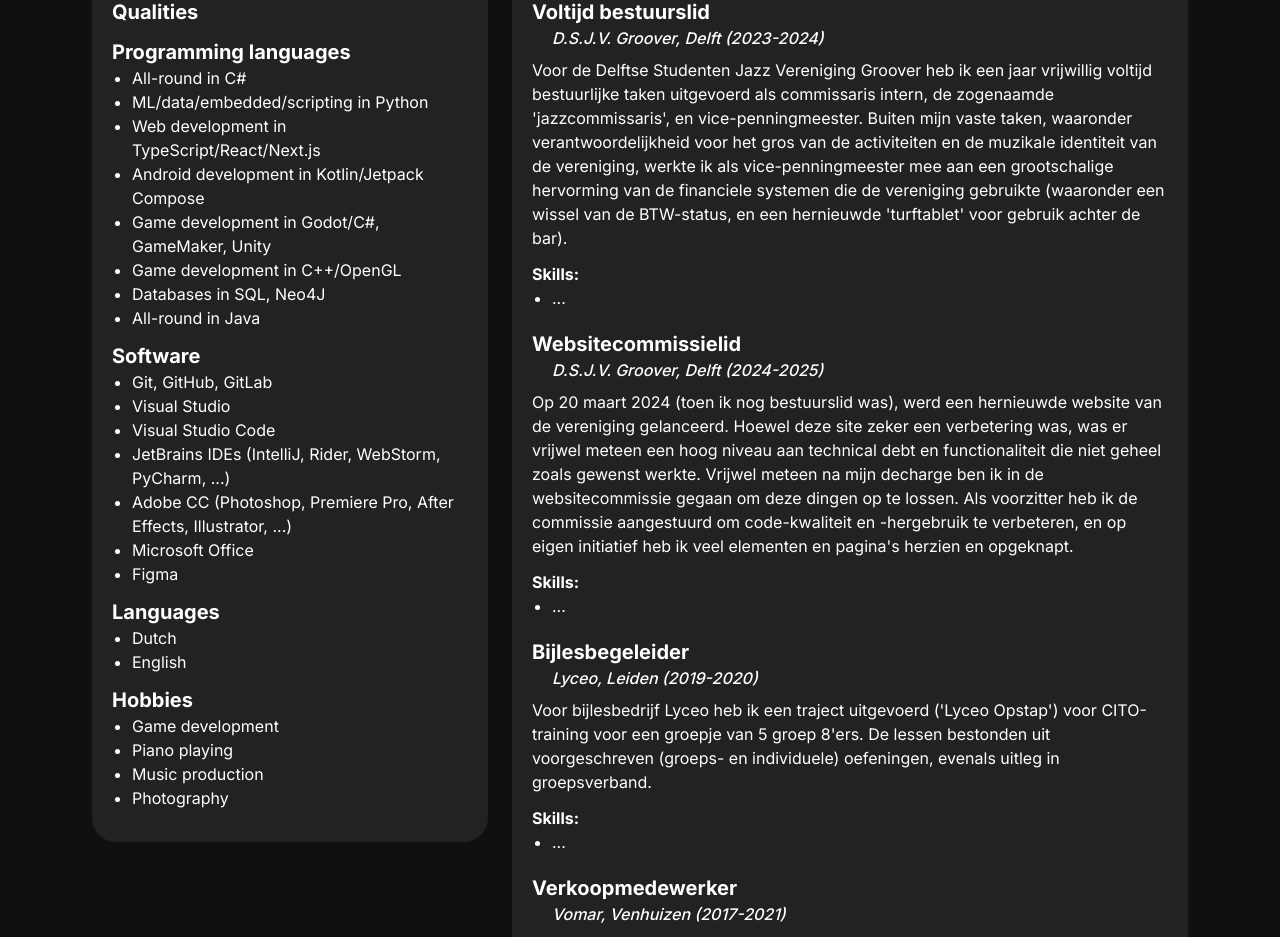
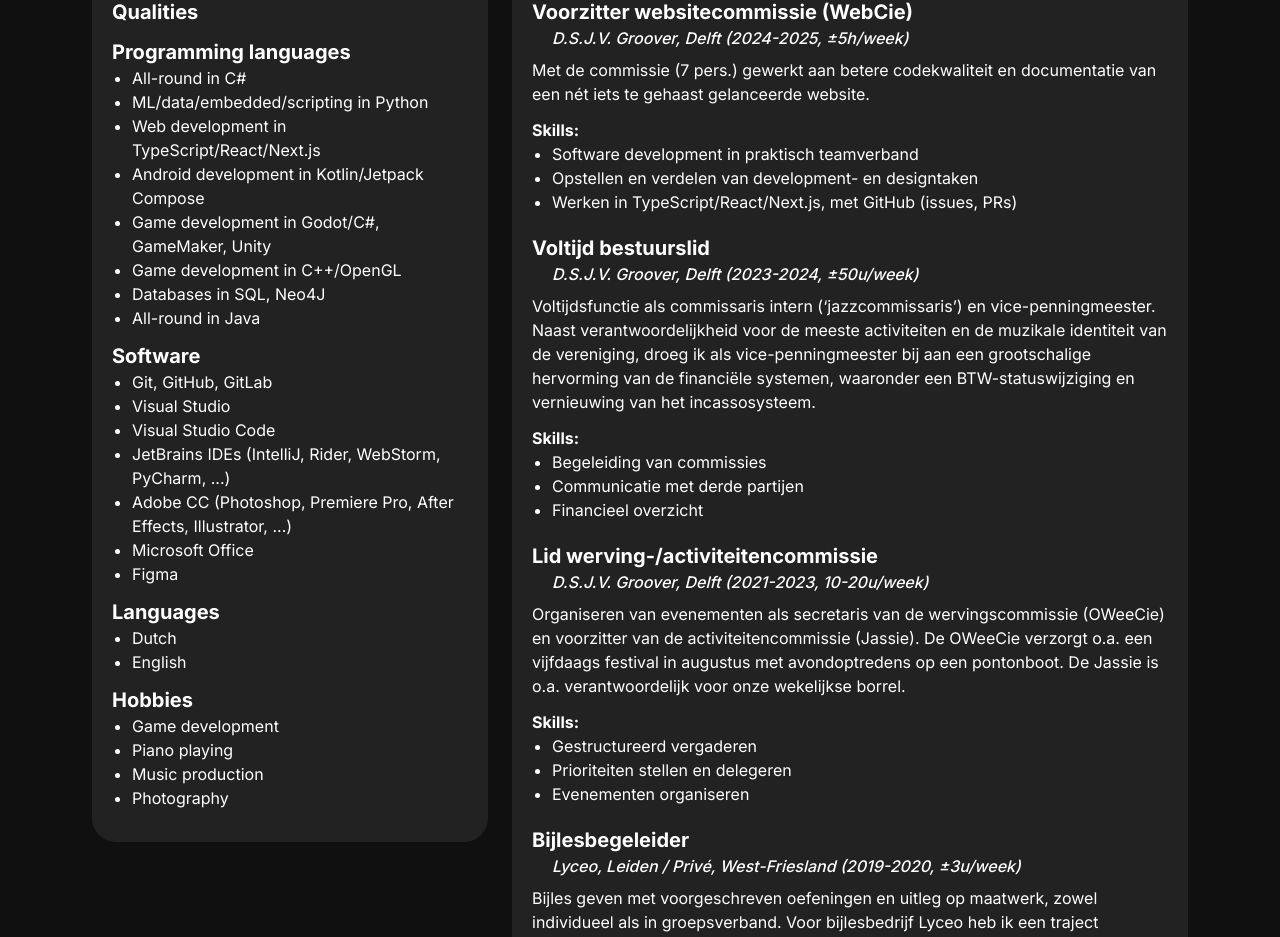
Before and after one commit to sjerpsthomas/website, a Next.js app: page /en/cv in a window 1280 px wide. Shown: the part 474-1411 px from the top of the page. Built offline with nearby package versions, Linux system fonts and the light colour scheme.

Commit message:
Add experiences

```diff
--- a/src/app/[locale]/cv/ExperienceBlock.tsx
+++ b/src/app/[locale]/cv/ExperienceBlock.tsx
@@ -7,52 +7,70 @@ const D = {
     title: "Ervaring",
     experiences: [
       {
+        title: "Voorzitter websitecommissie (WebCie)",
+        company: "D.S.J.V. Groover, Delft",
+        description: "Met de commissie (7 pers.) gewerkt aan betere codekwaliteit en documentatie van een " +
+          "nét iets te gehaast gelanceerde website.",
+        skills: [
+          "Software development in praktisch teamverband",
+          "Opstellen en verdelen van development- en designtaken",
+          "Werken in TypeScript/React/Next.js, met GitHub (issues, PRs)",
+        ],
+        timespan: "2024-2025, ±5h/week",
+      },
+      {
         title: "Voltijd bestuurslid",
         company: "D.S.J.V. Groover, Delft",
-        description: "Voor de Delftse Studenten Jazz Vereniging Groover heb ik een jaar vrijwillig voltijd " +
-          "bestuurlijke taken uitgevoerd als commissaris intern, de zogenaamde 'jazzcommissaris', en vice-penningmeester. " +
-          "Buiten mijn vaste taken, waaronder verantwoordelijkheid voor het gros van de activiteiten en de muzikale " +
-          "identiteit van de vereniging, werkte ik als vice-penningmeester mee aan een grootschalige hervorming van de " +
-          "financiele systemen die de vereniging gebruikte (waaronder een wissel van de BTW-status, en een hernieuwde " +
-          "'turftablet' voor gebruik achter de bar).",
+        description: "Voltijdsfunctie als commissaris intern (‘jazzcommissaris’) en vice-penningmeester. " +
+          "Naast verantwoordelijkheid voor de meeste activiteiten en de muzikale identiteit van de vereniging, " +
+          "droeg ik als vice-penningmeester bij aan een grootschalige hervorming van de financiële systemen, " +
+          "waaronder een BTW-statuswijziging en vernieuwing van het incassosysteem.",
         skills: [
-          "...",
+          "Begeleiding van commissies",
+          "Communicatie met derde partijen",
+          "Financieel overzicht",
         ],
-        timespan: "2023-2024",
+        timespan: "2023-2024, ±50u/week",
       },
       {
-        title: "Websitecommissielid",
+        title: "Lid werving-/activiteitencommissie",
         company: "D.S.J.V. Groover, Delft",
-        description: "Op 20 maart 2024 (toen ik nog bestuurslid was), werd een hernieuwde website van de vereniging gelanceerd. " +
-          "Hoewel deze site zeker een verbetering was, was er vrijwel meteen een hoog niveau aan technical debt en " +
-          "functionaliteit die niet geheel zoals gewenst werkte. " +
-          "Vrijwel meteen na mijn decharge ben ik in de websitecommissie gegaan om deze dingen op te lossen. " +
-          "Als voorzitter heb ik de commissie aangestuurd om code-kwaliteit en -hergebruik te verbeteren, " +
-          "en op eigen initiatief heb ik veel elementen en pagina's herzien en opgeknapt.",
+        description: "Organiseren van evenementen als secretaris van de wervingscommissie (OWeeCie) en voorzitter " +
+          "van de activiteitencommissie (Jassie). " +
+          "De OWeeCie verzorgt o.a. een vijfdaags festival in augustus met avondoptredens op een pontonboot. " +
+          "De Jassie is o.a. verantwoordelijk voor onze wekelijkse borrel.",
         skills: [
-          "...",
+          "Gestructureerd vergaderen",
+          "Prioriteiten stellen en delegeren",
+          "Evenementen organiseren",
         ],
-        timespan: "2024-2025",
+        timespan: "2021-2023, 10-20u/week",
       },
       {
         title: "Bijlesbegeleider",
-        company: "Lyceo, Leiden",
-        description: "Voor bijlesbedrijf Lyceo heb ik een traject uitgevoerd ('Lyceo Opstap') voor CITO-training voor " +
-          "een groepje van 5 groep 8'ers. De lessen bestonden uit voorgeschreven (groeps- en individuele) oefeningen, " +
-          "evenals uitleg in groepsverband.",
+        company: "Lyceo, Leiden / Privé, West-Friesland",
+        description: "Bijles geven met voorgeschreven oefeningen en uitleg op maatwerk, zowel individueel als in groepsverband. " +
+          "Voor bijlesbedrijf Lyceo heb ik een traject uitgevoerd ('Lyceo Opstap') voor CITO-training voor " +
+          "een groepje van 5 groep 8'ers (het traject is in maart 2020 afgelast vanwege corona). " +
+          "Tijdens de coronaperiode heb ik via privécontacten examentraining gegeven aan middelbare scholieren.",
         skills: [
-          "...",
+          "Zorgvuldig begeleiden van leerlingen",
+          "Lesmateriaal voorbereiden",
+          "Als een echte leraar een kop koffie vasthouden tijdens buitenspeel-tijd"
         ],
-        timespan: "2019-2020",
+        timespan: "2019-2020, ±3u/week",
       },
       {
         title: "Verkoopmedewerker",
         company: "Vomar, Venhuizen",
-        description: "Beschrijving",
+        description: "Uitvoeren van standaard supermarktwerkzaamheden (vakkenvullen, kassa, etc.), " +
+          "met klantvriendelijke service en verantwoordelijkheid voor mijn afdeling op drukke dagen.",
         skills: [
-          "...",
+          "Hard werken",
+          "Communicatie met klanten",
+          "Toezien dat taken op tijd af zijn",
         ],
-        timespan: "2017-2021",
+        timespan: "2017-2021, ±18u/week",
       },
     ]
   }
```
